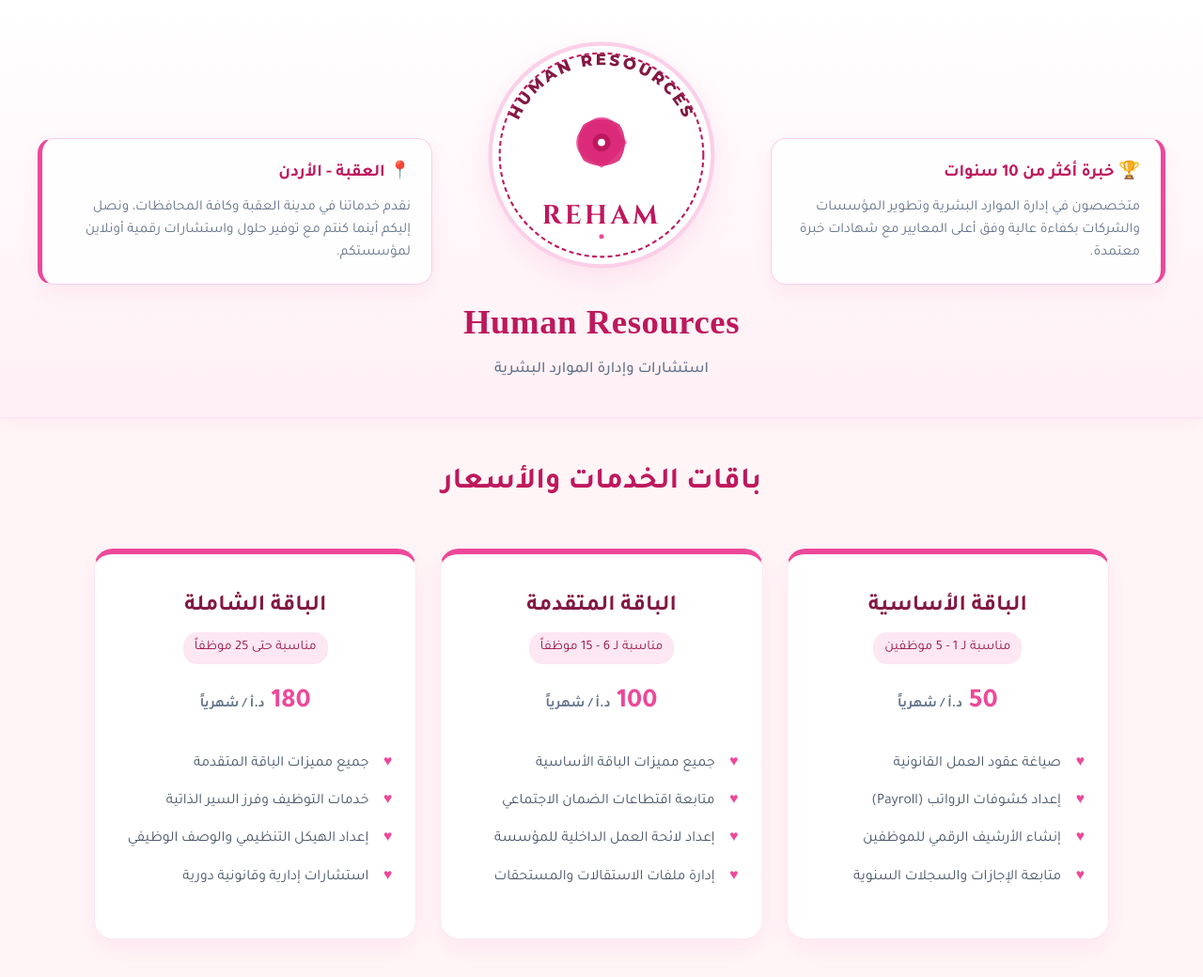
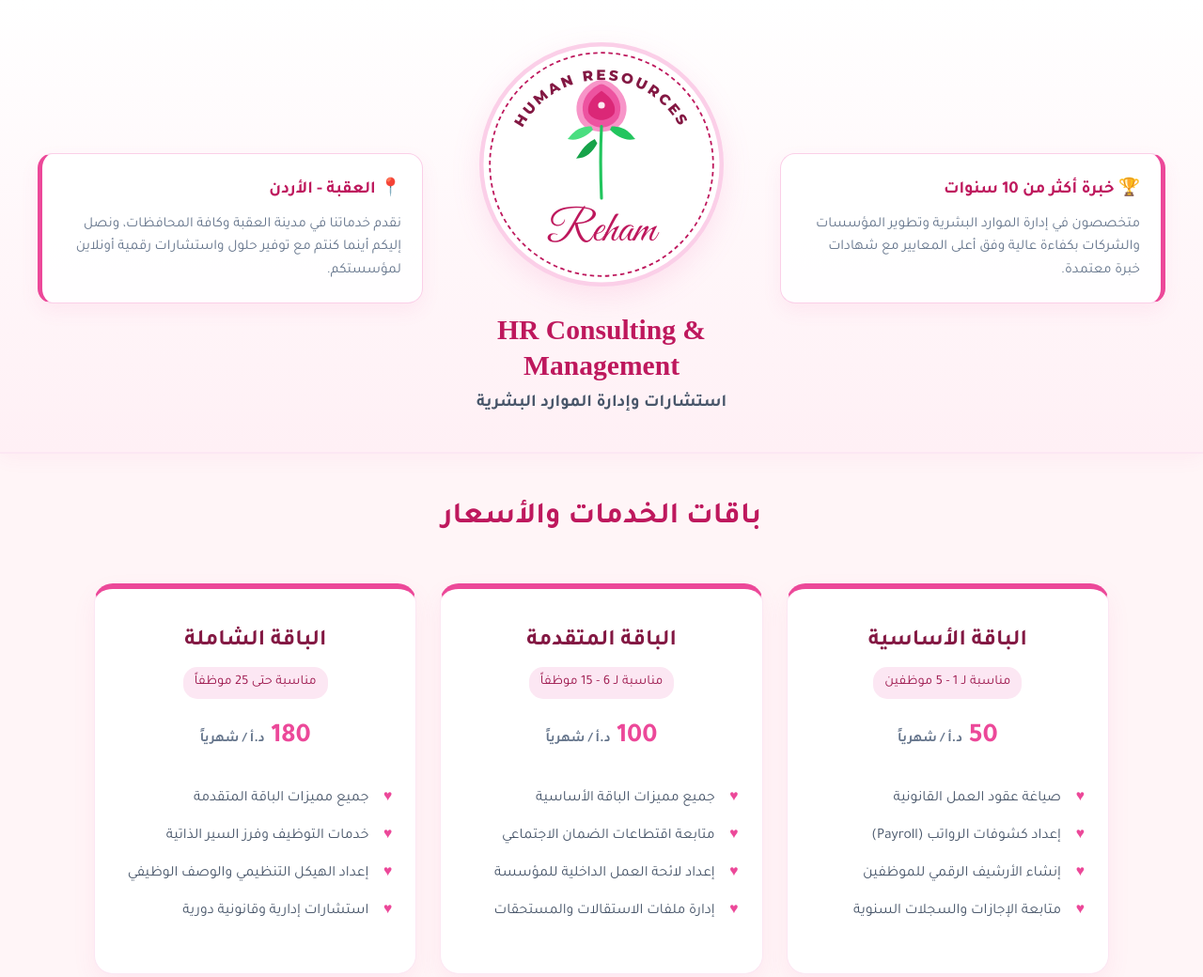
Before and after one commit to rehamqu-cmyk/hr-services, a plain HTML site: page index.html in a window 1280 px wide. Shown: the top 1040 px of the page at 94% size. Drawn offline with Linux system fonts and the light colour scheme; a web font is replaced by a local one.

Commit message:
Update index.html

```diff
--- a/index.html
+++ b/index.html
@@ -3,10 +3,10 @@
 <head>
     <meta charset="UTF-8">
     <meta name="viewport" content="width=device-width, initial-scale=1.0">
-    <title>Human Resources | Reham HR</title>
+    <title>HR Consulting & Management | Reham HR</title>
     <link rel="preconnect" href="https://fonts.googleapis.com">
     <link rel="preconnect" href="https://fonts.gstatic.com" crossorigin>
-    <link href="https://fonts.googleapis.com/css2?family=Cinzel:wght@700&family=Montserrat:wght@800&family=Playfair+Display:ital,wght@1,700&family=Tajawal:wght@400;500;700;800&display=swap" rel="stylesheet">
+    <link href="https://fonts.googleapis.com/css2?family=Great+Vibes&family=Montserrat:wght@700;800&family=Playfair+Display:ital,wght@1,700&family=Tajawal:wght@400;500;700;800&display=swap" rel="stylesheet">
 
     <style>
         :root {
@@ -28,7 +28,6 @@
             line-height: 1.8;
         }
 
-        /* الهيدر بتنسيق ممتلئ وأنيق */
         header {
             background: linear-gradient(180deg, #ffffff 0%, #fff0f5 100%);
             padding: 40px 20px 35px 20px;
@@ -46,21 +45,16 @@
             flex-wrap: wrap;
         }
 
-        /* كروت التفاصيل الجانبية (يمين ويسار) */
         .header-card {
-            background: rgba(255, 255, 255, 0.9);
+            background: rgba(255, 255, 255, 0.95);
             border: 1px solid var(--soft-rose);
             border-right: 5px solid var(--accent-pink);
             border-radius: 16px;
-            padding: 20px 22px;
+            padding: 22px;
             flex: 1;
             min-width: 260px;
             box-shadow: 0 8px 20px rgba(236, 72, 153, 0.08);
             transition: transform 0.3s ease;
-        }
-
-        .header-card:hover {
-            transform: translateY(-50%);
         }
 
         .header-card.left-card {
@@ -72,9 +66,6 @@
             margin: 0 0 8px 0;
             color: var(--dark-pink);
             font-size: 1.15em;
-            display: flex;
-            align-items: center;
-            gap: 8px;
         }
 
         .header-card p {
@@ -84,43 +75,42 @@
             line-height: 1.6;
         }
 
-        /* قسم اللوجو بالوسط */
         .logo-center {
             text-align: center;
-            flex: 0 0 320px;
+            flex: 0 0 340px;
             display: flex;
             flex-direction: column;
             align-items: center;
         }
 
         .logo-box {
-            width: 250px;
-            height: 250px;
+            width: 270px;
+            height: 270px;
             margin: 0 auto 10px auto;
+            filter: drop-shadow(0 10px 15px rgba(236, 72, 153, 0.12));
             transition: transform 0.3s ease;
-            filter: drop-shadow(0 10px 15px rgba(236, 72, 153, 0.12));
         }
 
         .logo-box:hover {
             transform: scale(1.03);
         }
 
+        /* العنوان الإنجليزي الجديد وتحته العربي */
         .logo-center h1 {
             font-family: 'Playfair Display', serif;
-            margin: 10px 0 3px 0;
-            font-size: 2.3em;
+            margin: 12px 0 4px 0;
+            font-size: 1.85em;
             color: var(--dark-pink);
-            letter-spacing: 0.5px;
+            line-height: 1.3;
         }
 
         .logo-center p {
-            font-size: 1.05em;
-            color: #64748b;
+            font-size: 1.15em;
+            color: #475569;
             margin: 0;
-            font-weight: 500;
+            font-weight: 700;
         }
 
-        /* باقي أجزاء الموقع */
         .container { max-width: 1080px; margin: 40px auto; padding: 0 20px; }
         .section-title {
             text-align: center;
@@ -202,7 +192,7 @@
 
         @media (max-width: 900px) {
             .header-container { flex-direction: column; text-align: center; }
-            .header-card { width: 100%; min-width: auto; }
+            .header-card { width: 100%; }
             .logo-center { order: -1; }
         }
     </style>
@@ -211,51 +201,57 @@
 
 <header>
     <div class="header-container">
-        <!-- الكارت الأيمن: الخبرة والشهادات -->
+        <!-- الكارت الأيمن -->
         <div class="header-card">
             <h4>🏆 خبرة أكثر من 10 سنوات</h4>
             <p>متخصصون في إدارة الموارد البشرية وتطوير المؤسسات والشركات بكفاءة عالية وفق أعلى المعايير مع شهادات خبرة معتمدة.</p>
         </div>
 
-        <!-- الجزء الأوسط: اللوجو المطور لـ REHAM -->
+        <!-- اللوجو الأوسط المصمم بدقة -->
         <div class="logo-center">
             <div class="logo-box">
                 <svg viewBox="0 0 300 300" xmlns="http://www.w3.org/2000/svg">
-                    <!-- الإطار الدائري الفخم -->
+                    <!-- الإطار الدائري -->
                     <circle cx="150" cy="150" r="142" fill="#ffffff" stroke="#fbcfe8" stroke-width="5" />
-                    <circle cx="150" cy="150" r="130" fill="none" stroke="#be185d" stroke-width="2.5" stroke-dasharray="6,4" />
+                    <circle cx="150" cy="150" r="132" fill="none" stroke="#be185d" stroke-width="2" stroke-dasharray="5,4" />
 
-                    <!-- قوس HUMAN RESOURCES العلوي -->
-                    <path id="textArcHeader" fill="none" stroke="none" d="M 35 150 A 115 115 0 0 1 265 150" />
-                    <text fill="#831843" font-size="20" font-family="'Montserrat', sans-serif" font-weight="800" letter-spacing="3.5">
+                    <!-- قوس HUMAN RESOURCES المبتعد عن الحافة -->
+                    <path id="textArcHeader" fill="none" stroke="none" d="M 45 155 A 105 105 0 0 1 255 155" />
+                    <text fill="#831843" font-size="17" font-family="'Montserrat', sans-serif" font-weight="800" letter-spacing="3">
                         <textPath href="#textArcHeader" startOffset="50%" text-anchor="middle">
                             HUMAN RESOURCES
                         </textPath>
                     </text>
 
-                    <!-- رسمة الوردة الأنيقة والواضحة بالوسط -->
-                    <g transform="translate(150, 134) scale(1.15)">
-                        <path d="M0 -28 C14 -28 22 -15 22 0 C22 15 0 28 0 28 C0 28 -22 15 -22 0 C-22 -15 -14 -28 0 -28 Z" fill="#ec4899" opacity="0.85" />
-                        <path d="M-28 0 C-28 -14 -15 -22 0 -22 C15 -22 28 0 28 0 C28 0 15 22 0 22 C-15 22 -28 14 -28 0 Z" fill="#ec4899" opacity="0.85" />
-                        <path d="M-20 -20 C-8 -28 8 -28 20 -20 C28 -8 28 8 20 20 C8 28 -8 28 -20 20 C-28 8 -28 -8 -20 -20 Z" fill="#db2777" opacity="0.9" />
-                        <circle cx="0" cy="0" r="10" fill="#be185d" />
-                        <circle cx="0" cy="0" r="4" fill="#ffffff" />
+                    <!-- زهرة البيوني المتفتحة والساق النازل -->
+                    <g transform="translate(150, 85)">
+                        <path d="M-25 15 C-40 -10 -15 -35 0 -35 C15 -35 40 -10 25 15 C15 30 -15 30 -25 15 Z" fill="#f472b6" opacity="0.75" />
+                        <path d="M-20 10 C-30 -15 -5 -30 0 -30 C5 -30 30 -15 20 10 C10 25 -10 25 -20 10 Z" fill="#ec4899" opacity="0.85" />
+                        <path d="M-15 5 C-20 -10 0 -22 0 -22 C0 -22 20 -10 15 5 C8 15 -8 15 -15 5 Z" fill="#db2777" />
+                        <circle cx="0" cy="-5" r="4" fill="#ffffff" opacity="0.9" />
+
+                        <!-- الأوراق الخضراء -->
+                        <path d="M-12 20 C-30 20 -35 30 -40 35 C-28 38 -18 32 -10 24 Z" fill="#4ade80" />
+                        <path d="M12 20 C30 20 35 30 40 35 C28 38 18 32 10 24 Z" fill="#22c55e" />
+                        <path d="M-8 35 C-22 42 -25 52 -30 58 C-18 58 -10 50 -5 40 Z" fill="#16a34a" />
+
+                        <!-- الساق النازل لتحت -->
+                        <path d="M0 20 Q-2 60 0 105" fill="none" stroke="#22c55e" stroke-width="3.5" stroke-linecap="round" />
                     </g>
 
-                    <!-- اسم REHAM المزخرف والمكتوب بوضوح بالأصل سفل اللوجو -->
-                    <text x="150" y="238" text-anchor="middle" fill="#be185d" font-size="34" font-family="'Cinzel', 'Playfair Display', serif" font-weight="bold" letter-spacing="4">
-                        REHAM
+                    <!-- اسم Reham المترابط الأنيق -->
+                    <text x="150" y="240" text-anchor="middle" fill="#be185d" font-size="52" font-family="'Great Vibes', 'Brush Script MT', cursive" font-weight="normal">
+                        Reham
                     </text>
-
-                    <!-- نقطة الزينة السفلية -->
-                    <circle cx="150" cy="254" r="3" fill="#ec4899" />
                 </svg>
             </div>
-            <h1>Human Resources</h1>
+
+            <!-- العنوان الإنجليزي والترجمة العربية مباشرة أسفله -->
+            <h1>HR Consulting & Management</h1>
             <p>استشارات وإدارة الموارد البشرية</p>
         </div>
 
-        <!-- الكارت الأيسر: الموقع والتغطية -->
+        <!-- الكارت الأيسر -->
         <div class="header-card left-card">
             <h4>📍 العقبة - الأردن</h4>
             <p>نقدم خدماتنا في مدينة العقبة وكافة المحافظات، ونصل إليكم أينما كنتم مع توفير حلول واستشارات رقمية أونلاين لمؤسستكم.</p>
```
